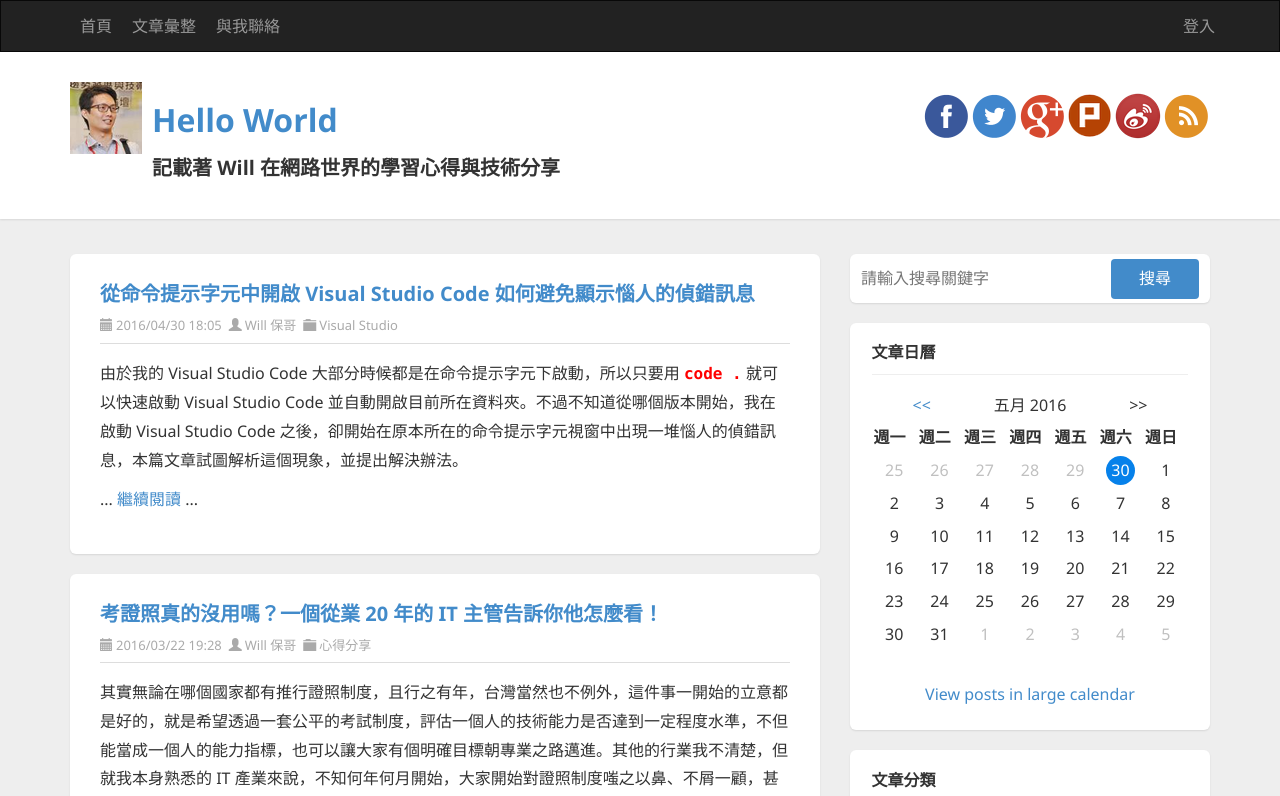
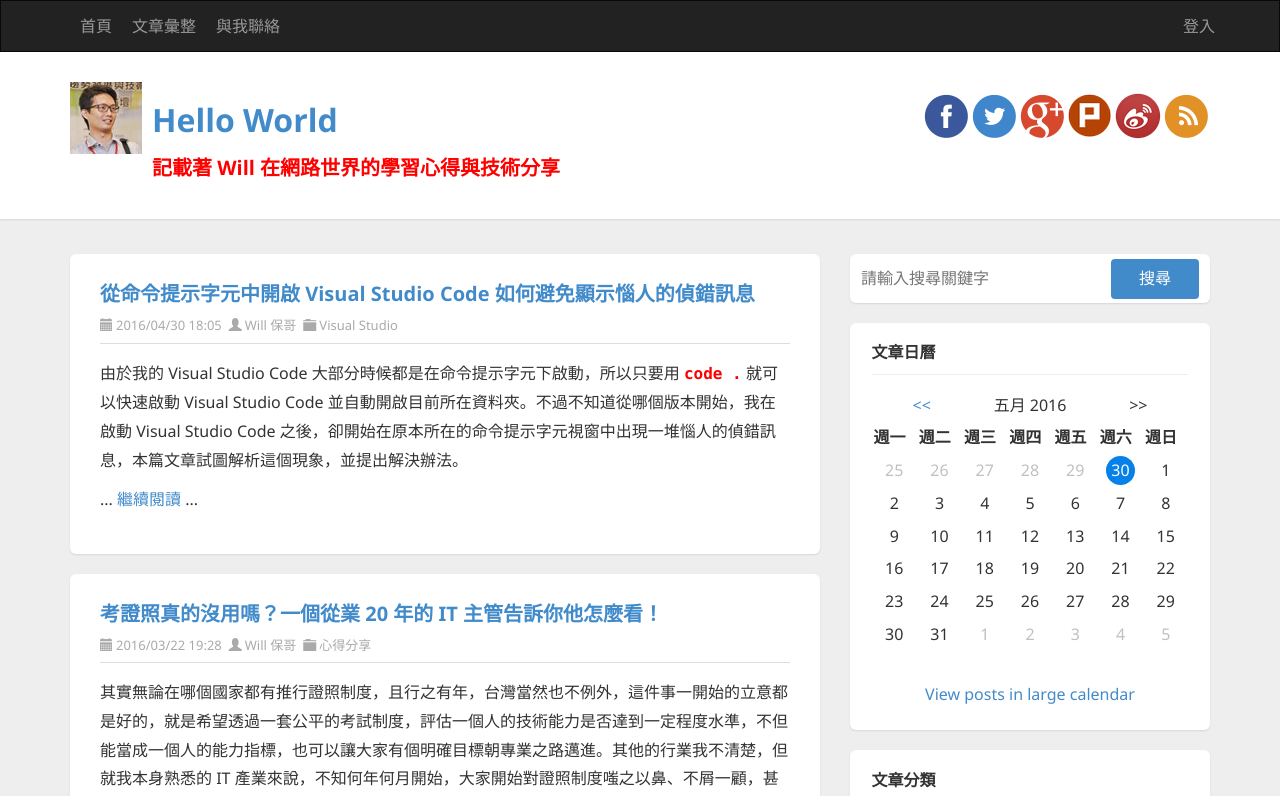
Before and after one commit to doggy8088/demo1101, an Angular app: page / in a window 1280 px wide. Shown: the top 796 px of the page. Built offline with nearby package versions, Linux system fonts and the light colour scheme.

Commit message:
示範 Angular 2 的 CSS 效果

```diff
--- a/src/app/app.component.css
+++ b/src/app/app.component.css
@@ -0,0 +1,3 @@
+.title {
+    color: blue;
+}
--- a/src/app/header/header.component.css
+++ b/src/app/header/header.component.css
@@ -0,0 +1,3 @@
+.title {
+    color: red;
+}
--- a/src/app/header/header.component.html
+++ b/src/app/header/header.component.html
@@ -26,11 +26,11 @@
     <div class="container">
 
       <img src="/assets/images/logo.png" class="pull-left logo"
-           [title]="titleUrl" (click)="changeTitle($event)">
+           [title]="title" (click)="changeTitle($event)">
 
       <div class="pull-left">
         <h1><a [href]="titleUrl">{{ title }}</a></h1>
-        <h3>記載著 Will 在網路世界的學習心得與技術分享</h3>
+        <h3 class="title">記載著 Will 在網路世界的學習心得與技術分享</h3>
       </div>
 
       <div id="social-icons" class="pull-right social-icon">
```
